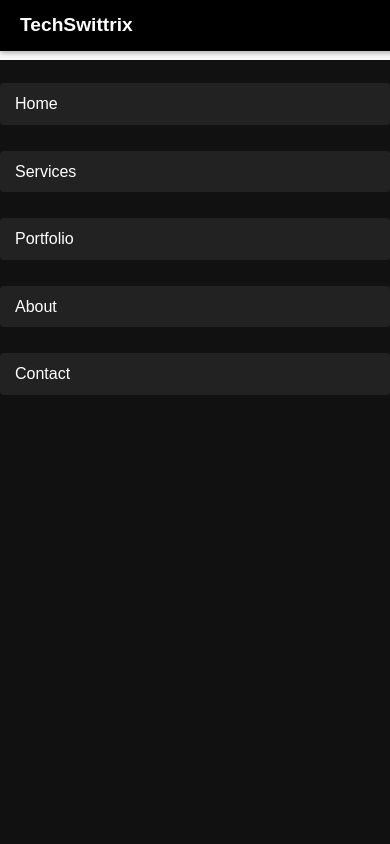
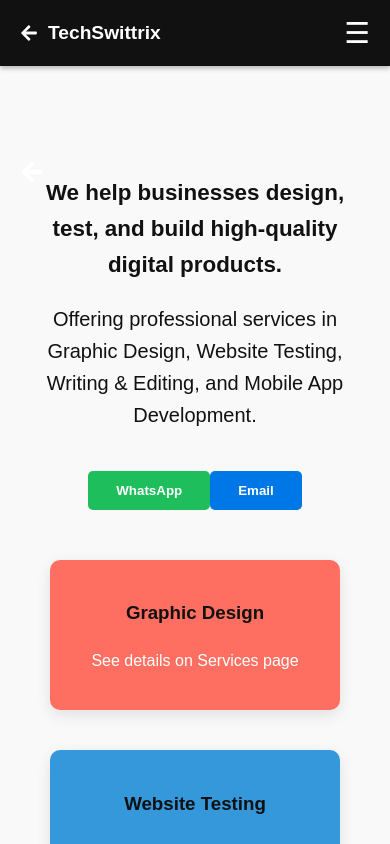
Before and after one commit to CASHFLOWCONNECT001/techswiftrix-website, a React (Create React App) app: page /techswittrix in a window 390 px wide. Shown: the top 844 px of the page. Built offline with nearby package versions, Linux system fonts and the light colour scheme.

Commit message:
Update navbar and footer for mobile responsiveness

```diff
--- a/src/components/Navbar.js
+++ b/src/components/Navbar.js
@@ -1,31 +1,21 @@
 import React, { useState } from "react";
 import { Link, useLocation, useNavigate } from "react-router-dom";
-import { FaArrowLeft } from "react-icons/fa"; // back arrow
+import { FaArrowLeft } from "react-icons/fa";
 
 const Navbar = () => {
   const [isOpen, setIsOpen] = useState(false);
-  const location = useLocation(); // detect active page
-  const navigate = useNavigate(); // for back arrow
+  const location = useLocation();
+  const navigate = useNavigate();
 
   const toggleMenu = () => setIsOpen(!isOpen);
 
   const isActive = (path) => location.pathname === path;
 
-  // Show back arrow only on Home page
-  const showBackArrow = location.pathname === "/techswittrix/";
+  // show back arrow on any TechSwittrix page
+  const showBackArrow = location.pathname.startsWith("/techswittrix");
 
   return (
-    <nav
-      style={{
-        backgroundColor: "#000",
-        padding: "10px 20px",
-        position: "fixed",
-        top: 0,
-        left: 0,
-        width: "100%",
-        zIndex: 1000,
-      }}
-    >
+    <nav className={isOpen ? "active" : ""}>
       <div
         style={{
           display: "flex",
@@ -33,54 +23,41 @@
           alignItems: "center",
           maxWidth: "1200px",
           margin: "0 auto",
+          padding: "10px 20px",
         }}
       >
+        {/* Left side */}
         <div style={{ display: "flex", alignItems: "center", gap: "10px" }}>
-          {/* Back Arrow */}
           {showBackArrow && (
             <FaArrowLeft
-              size={20}
+              size={18}
               style={{ color: "#fff", cursor: "pointer" }}
               onClick={() => navigate("/")}
             />
           )}
 
-          {/* Logo */}
-          <div style={{ color: "#fff", fontWeight: "bold", fontSize: "1.2rem" }}>
-            <Link
-              to="/techswittrix/"
-              style={{ color: "#fff", textDecoration: "none" }}
-            >
-              TechSwittrix
-            </Link>
-          </div>
+          <Link
+            to="/techswittrix"
+            style={{
+              color: "#fff",
+              fontWeight: "bold",
+              fontSize: "1.2rem",
+              textDecoration: "none",
+            }}
+          >
+            TechSwittrix
+          </Link>
         </div>
 
-        {/* Hamburger for mobile */}
-        <div
-          className="hamburger"
-          onClick={toggleMenu}
-          style={{
-            fontSize: "1.5rem",
-            color: "#fff",
-            cursor: "pointer",
-            display: "none",
-          }}
-        >
+        {/* Hamburger */}
+        <div className="hamburger" onClick={toggleMenu}>
           &#9776;
         </div>
 
-        {/* Navigation Links */}
-        <div
-          className={`nav-links ${isOpen ? "active" : ""}`}
-          style={{
-            display: "flex",
-            gap: "10px",
-            flexWrap: "wrap",
-          }}
-        >
+        {/* Links */}
+        <div className="nav-links">
           {[
-            { name: "Home", path: "/techswittrix/" },
+            { name: "Home", path: "/techswittrix" },
             { name: "Services", path: "/techswittrix/services" },
             { name: "Portfolio", path: "/techswittrix/portfolio" },
             { name: "About", path: "/techswittrix/about" },
@@ -90,15 +67,7 @@
               key={link.name}
               to={link.path}
               onClick={() => setIsOpen(false)}
-              style={{
-                padding: "8px 15px",
-                backgroundColor: isActive(link.path) ? "#444" : "#222",
-                color: "#fff",
-                textDecoration: "none",
-                borderRadius: "4px",
-                fontWeight: isActive(link.path) ? "bold" : "normal",
-                transition: "all 0.3s",
-              }}
+              className={isActive(link.path) ? "active-link" : ""}
             >
               {link.name}
             </Link>
```
